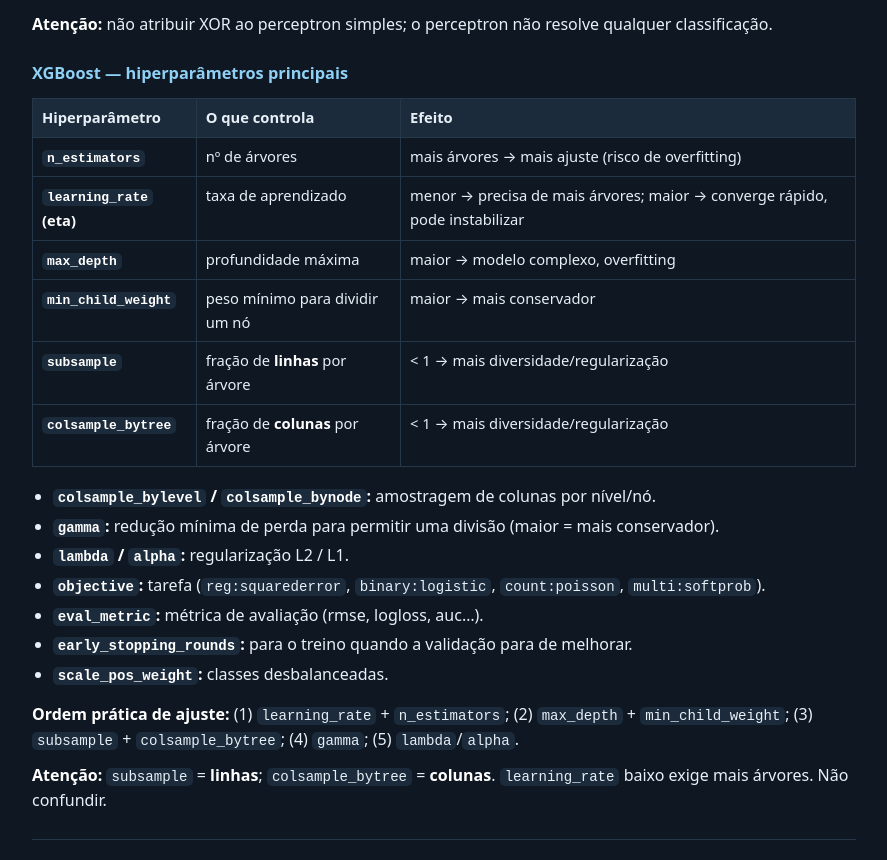
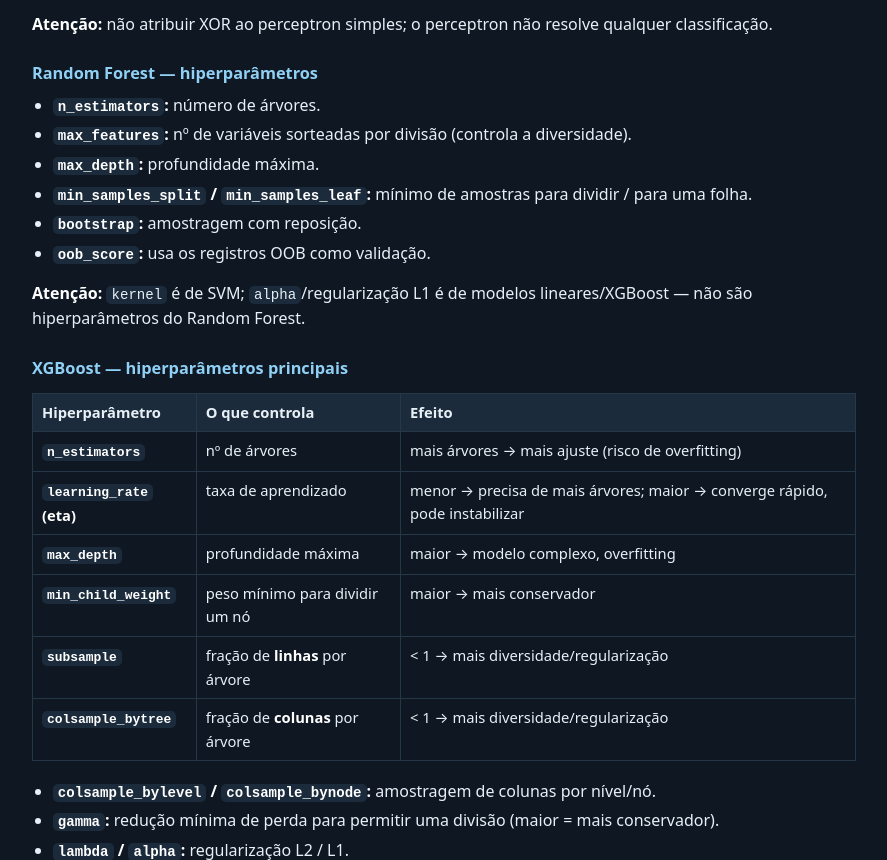
Before and after one commit to DennCardoso/simulado-dsa, a plain HTML site: page teoria.html in a window 1280 px wide. Shown: the part 8651-9511 px from the top of the page, without its empty margins (196-1083 px from the left). Drawn offline with Linux system fonts and the light colour scheme.

Commit message:
Teoria: hiperparametros Random Forest

```diff
--- a/teoria.html
+++ b/teoria.html
@@ -357,6 +357,16 @@ rio que todas sejam positivas.</li>
 <li>A função <strong>degrau não é diferenciável</strong>; por isso não é usada no treino por gradiente.</li>
 </ul>
 <p><strong>Atenção:</strong> não atribuir XOR ao perceptron simples; o perceptron não resolve qualquer classificação.</p>
+<h3 id="random-forest-hiperparametros">Random Forest — hiperparâmetros</h3>
+<ul>
+<li><strong><code>n_estimators</code>:</strong> número de árvores.</li>
+<li><strong><code>max_features</code>:</strong> nº de variáveis sorteadas por divisão (controla a diversidade).</li>
+<li><strong><code>max_depth</code>:</strong> profundidade máxima.</li>
+<li><strong><code>min_samples_split</code> / <code>min_samples_leaf</code>:</strong> mínimo de amostras para dividir / para uma folha.</li>
+<li><strong><code>bootstrap</code>:</strong> amostragem com reposição.</li>
+<li><strong><code>oob_score</code>:</strong> usa os registros OOB como validação.</li>
+</ul>
+<p><strong>Atenção:</strong> <code>kernel</code> é de SVM; <code>alpha</code>/regularização L1 é de modelos lineares/XGBoost — não são hiperparâmetros do Random Forest.</p>
 <h3 id="xgboost-hiperparametros-principais">XGBoost — hiperparâmetros principais</h3>
 <table>
 <thead>
```
